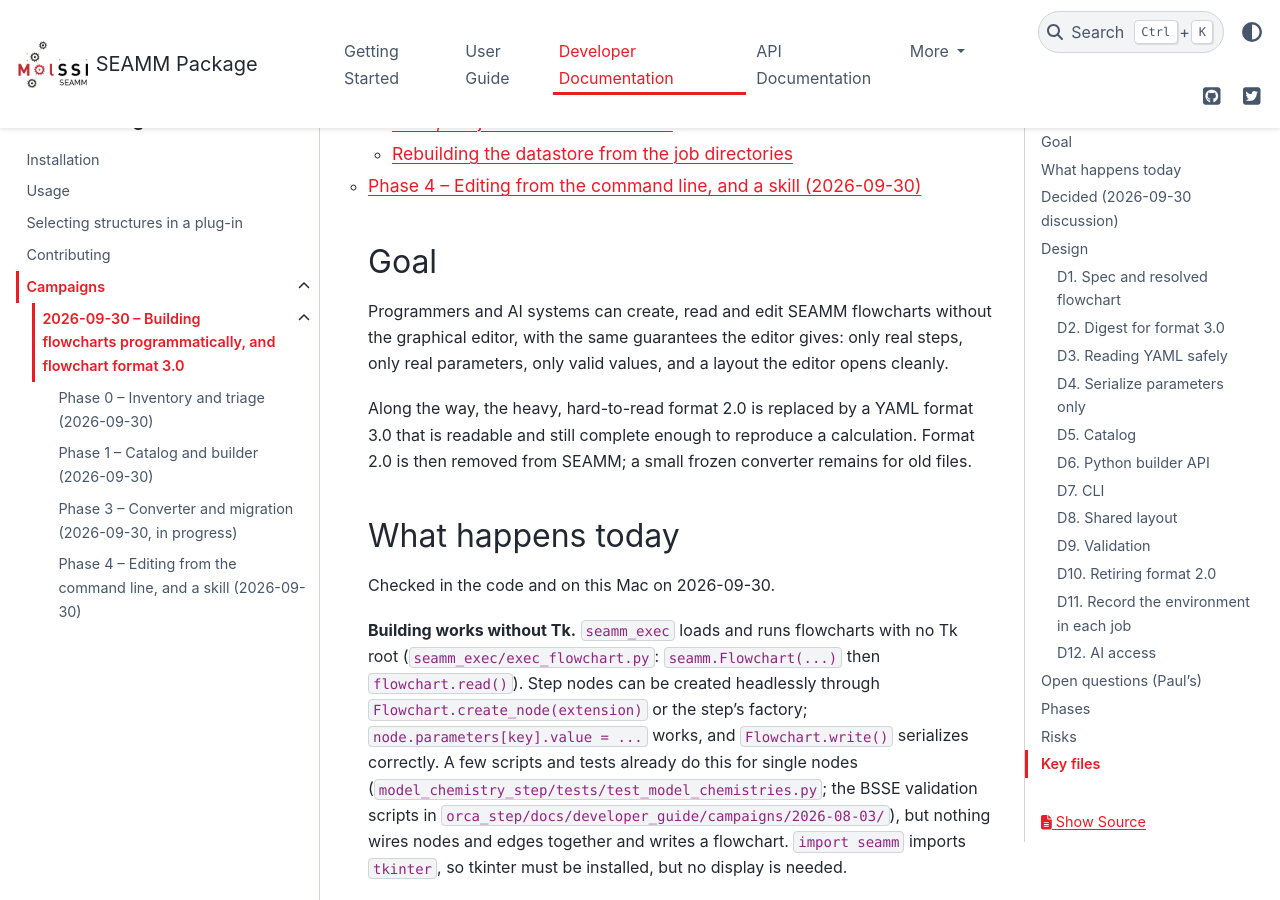
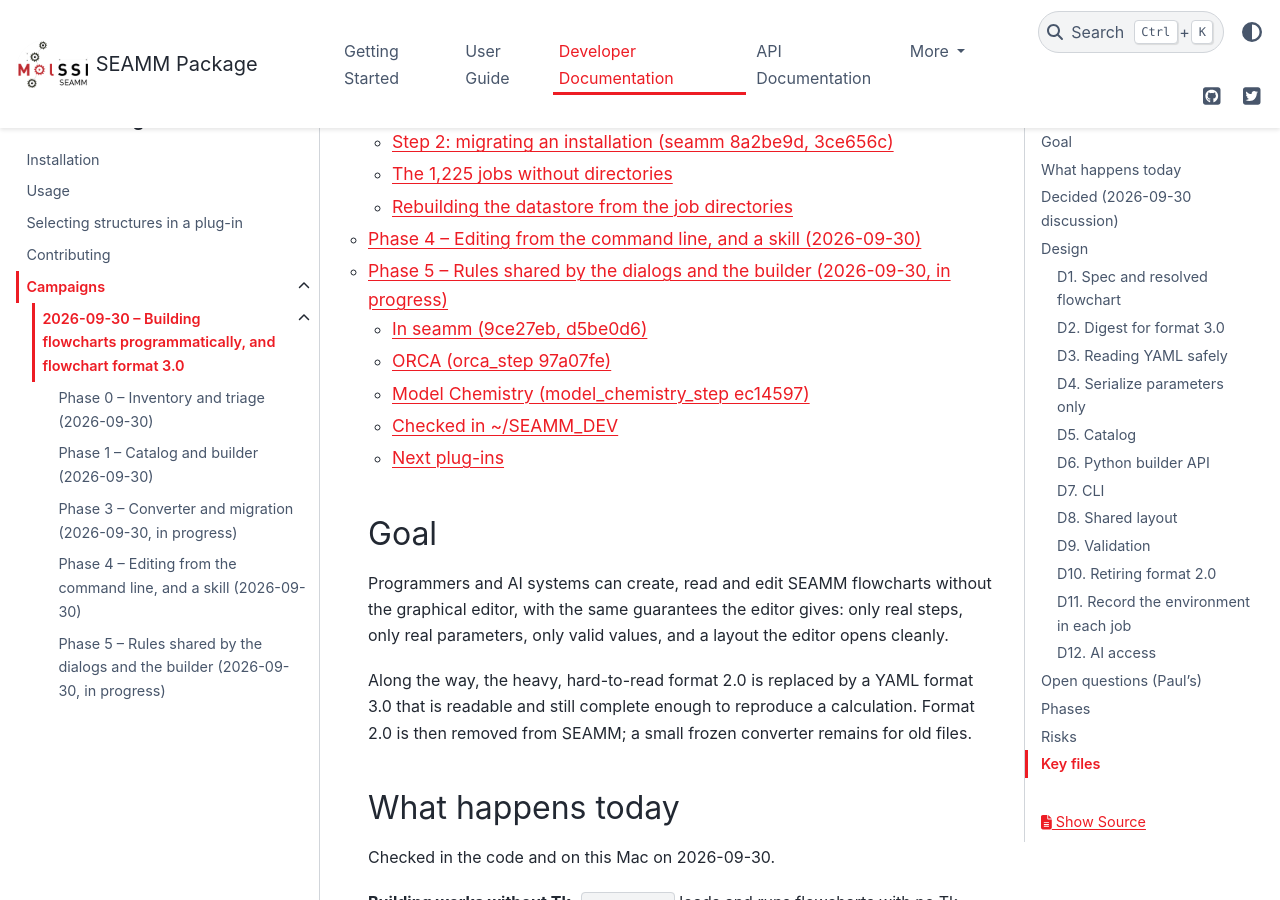
Before and after one commit to molssi-seamm/seamm, a Sphinx documentation site: the page built from docs/developer_guide/campaigns/2026-09-30/index.rst, in a window 1280 px wide and 900 px high, scrolled down 1496 px. Built offline with Sphinx 7.4.7 and the PyData theme 0.15.4, drawn with Linux system fonts in a browser that asks for light colours; pages that are not in the unit, such as notebooks, are missing from menus; some of the changed text lies outside the part shown.

Commit message:
Campaign notes: phase 5 (shared rules: seamm, ORCA, Model Chemistry)
Co-Authored-By: Claude Opus 5.5 <noreply@anthropic.com>

```diff
--- a/docs/developer_guide/campaigns/2026-09-30/index.rst
+++ b/docs/developer_guide/campaigns/2026-09-30/index.rst
@@ -4,7 +4,9 @@
 Status (2026-09-30): **phases 0-2 and 4 done; phase 3 in progress** -- SEAMM_DEV
 writes 3.0 and has been migrated (``NOTES_phase3.rst``); the switch for other
 installations, Zenodo and releases remain. Editing commands and the
-build-seamm-flowchart skill are in (``NOTES_phase4.rst``). Nothing pushed. Q1, Q4 and Q7 decided by Paul
+build-seamm-flowchart skill are in (``NOTES_phase4.rst``). Phase 5 in progress: the
+shared rules are in seamm, ORCA and Model Chemistry (``NOTES_phase5.rst``). Nothing
+pushed. Q1, Q4 and Q7 decided by Paul
 (``seamm`` core; keep ``.flow``; rename originals in job directories). The decisions
 reached in discussion are recorded under *Decided*; the ones still open are under *Open
 questions* and are Paul's.
@@ -439,8 +441,8 @@ Open questions (Paul's)
 
 Q1. **Location.** *Decided 2026-09-30:* ``seamm`` core.
 
-Q2. **Phase-2 validation.** Worth it, given it touches every plug-in's parameter
-    definitions over time?
+Q2. *Decided 2026-09-30: yes* (phase 5). **Phase-2 validation.** Worth it, given it
+    touches every plug-in's parameter definitions over time?
 
 Q3. **Spec in jobs.** Recommended: no. run_flowchart, the JobServer and the Dashboard
     accept only resolved 3.0 (and 2.0 through the converter). A spec is always resolved
```
Also changed, not shown: docs/developer_guide/campaigns/2026-09-30/NOTES_phase5.rst (added, +83 -0 lines).
